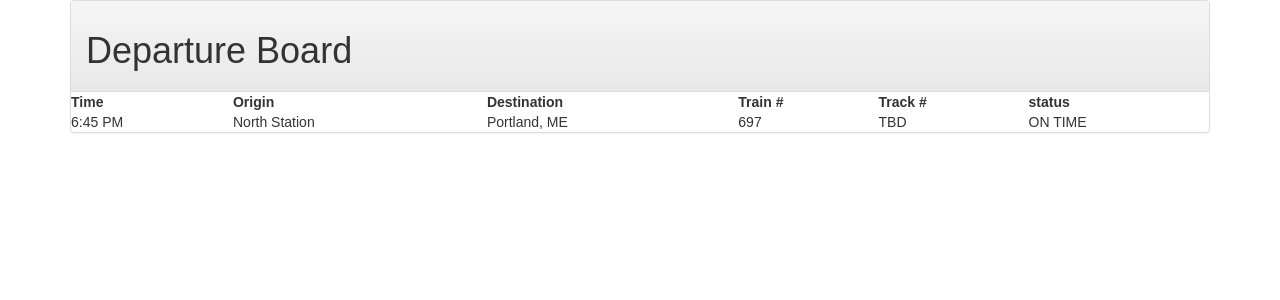
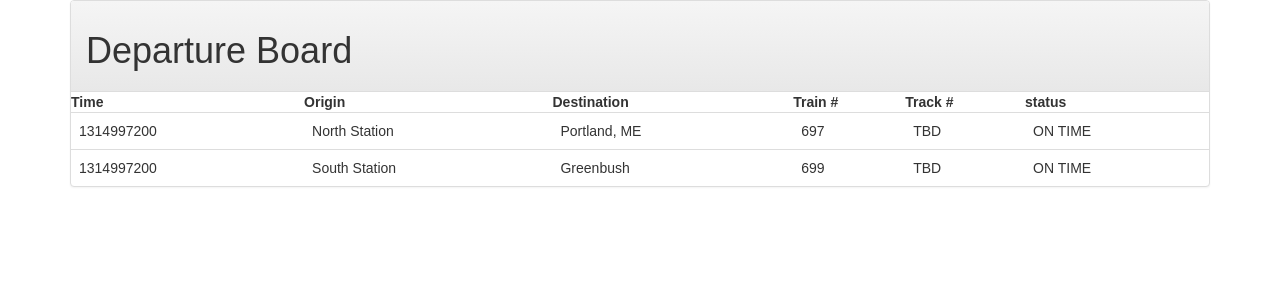
Before and after one commit to EamonnMR/departure_board, a React (Create React App) app: page / in a window 1280 px wide. Shown: the top 300 px of the page. Built offline with nearby package versions, Linux system fonts and the light colour scheme.

Commit message:
One-time data binding
This replaces the static HTML with jsx. Still using mock data inside
app.js

```diff
--- a/package.json
+++ b/package.json
@@ -7,7 +7,8 @@
   },
   "dependencies": {
     "react": "^15.3.2",
-    "react-dom": "^15.3.2"
+    "react-dom": "^15.3.2",
+    "whatwg-fetch": "^1.0.0"
   },
   "scripts": {
     "start": "react-scripts start",
--- a/src/App.js
+++ b/src/App.js
@@ -1,7 +1,40 @@
 import React, { Component } from 'react';
 
+function get_mock_data(){
+  fetch('/mock_data.json')
+    .then((response) => {
+      response.json().then((data)=> {
+        console.log(data);
+      });
+    });
+};
+
+class Row extends Component {
+  render() {
+    // Note: I tried to use let data = this.props.train
+    // but apparently that screws up at binding time so I spell
+    // it out here.
+    return (
+      <tr>
+        <td>{this.props.train.time}</td>
+        <td>{this.props.train.origin}</td>
+        <td>{this.props.train.destination}</td>
+        <td>{this.props.train.train_number}</td>
+        <td>{this.props.train.track_number}</td>
+        <td>{this.props.train.status}</td>
+      </tr>
+    )
+  }
+};
+
 class App extends Component {
+
   render() {
+
+    let rows = [];
+    this.props.trains.forEach( (train) => {
+      rows.push(<Row train={train} key={train.number} />);
+    });
     return (
       <div className="container">
         <div className="panel panel-default">
@@ -17,14 +50,7 @@ class App extends Component {
               <th>Track #</th>
               <th>status</th>
             </tr>
-            <tr>
-              <td>6:45 PM</td>
-              <td>North Station</td>
-              <td>Portland, ME</td>
-              <td>697</td>
-              <td>TBD</td>
-              <td>ON TIME</td>
-            </tr>
+            <tbody>{rows}</tbody>
           </table>
         </div>
       </div>
--- a/src/index.js
+++ b/src/index.js
@@ -3,7 +3,26 @@ import ReactDOM from 'react-dom';
 import App from './App';
 import './index.css';
 
+let fake_trains = [
+  {
+    "time": 1314997200,
+    "origin": "North Station",
+    "destination": "Portland, ME",
+    "train_number": 697,
+    "track_number": "TBD",
+    "status": "ON TIME"
+  },
+  {
+    "time": 1314997200,
+    "origin": "South Station",
+    "destination": "Greenbush",
+    "train_number": 699,
+    "track_number": "TBD",
+    "status": "ON TIME"
+  }
+]
+
 ReactDOM.render(
-  <App />,
+  <App trains={fake_trains}/>,
   document.getElementById('root')
 );
```
